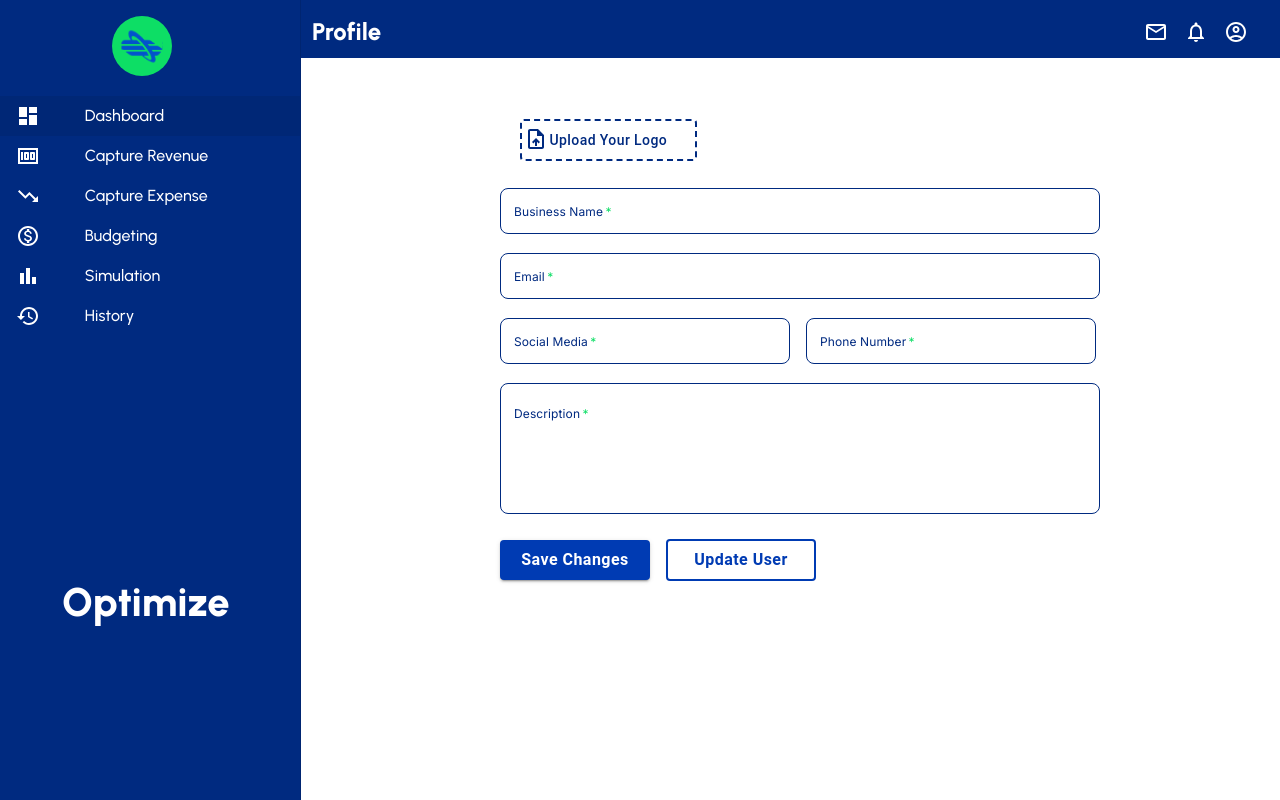
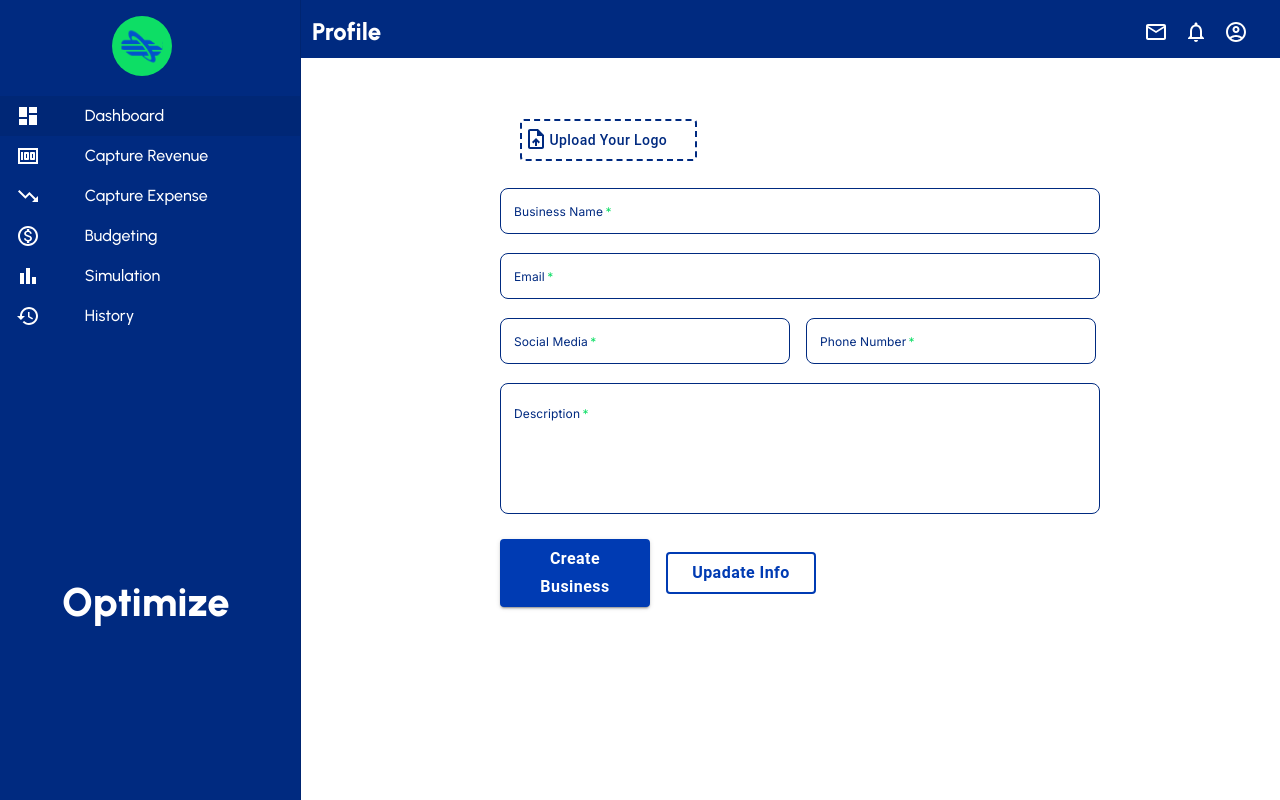
Before and after one commit to victoriaodemakin/Optitrack, a React (Create React App) app: page /Profile in a window 1280 px wide. Built offline with nearby package versions, Linux system fonts and the light colour scheme.

Commit message:
this is an update

```diff
--- a/src/pages/Dashboard.jsx
+++ b/src/pages/Dashboard.jsx
@@ -106,7 +106,7 @@ const Dashboard = () => {
         <WalletCard sx={{marginBottom:"1em",width:"340px"}}>
           <Typography variant="h5" sx={{color:"#002a80",fontWeight:"500"}}>Revenue</Typography>
           <div className="moneyconatiner" style={{display:"flex", justifyContent:"space-between",marginTop:".2em"}}>
-          <Typography variant="h6"  sx={{color:"#002a80",fontWeight:"600",fontSize:"2em"}}>{}</Typography>
+          <Typography variant="h6"  sx={{color:"#002a80",fontWeight:"600",fontSize:"2em"}}>120000</Typography>
          <div className='BoxColor' style={{  width: "24px",
   height: "24px",
   backgroundColor: "#4ED273",
@@ -123,7 +123,7 @@ const Dashboard = () => {
         <WalletCard sx={{marginBottom:"1em",width:"340px"}}>
         <Typography variant="h5" sx={{color:"#002a80",fontWeight:"700"}}>Expense</Typography>
           <div className="moneyconatiner" style={{display:"flex", justifyContent:"space-between",marginTop:".2em"}}>
-          <Typography variant="h6"  sx={{color:"#002a80",fontWeight:"800",fontSize:"2em"}}>50,000</Typography>
+          <Typography variant="h6"  sx={{color:"#002a80",fontWeight:"800",fontSize:"2em"}}>150,000</Typography>
          <div className='BoxColor' style={{  width: "24px",
   height: "24px",
   backgroundColor: "red",
@@ -140,7 +140,7 @@ const Dashboard = () => {
         <WalletCard sx={{marginBottom:"1em",width:"340px"}}>
         <Typography variant="h5" sx={{color:"#002a80",fontWeight:"700"}}>loss</Typography>
           <div className="moneyconatiner" style={{display:"flex", justifyContent:"space-between",marginTop:".2em"}}>
-          <Typography variant="h6"  sx={{color:"#002a80",fontWeight:"800",fontSize:"2em"}}>20000</Typography>
+          <Typography variant="h6"  sx={{color:"#002a80",fontWeight:"800",fontSize:"2em"}}>30000</Typography>
          <div className='BoxColor' style={{  width: "24px",
   height: "24px",
   backgroundColor: "red",
--- a/src/pages/Profile.jsx
+++ b/src/pages/Profile.jsx
@@ -343,14 +343,14 @@ console.log(inputValue)
                 sx={{ textTransform: "capitalize", fontWeight: "bold" }}
                 onClick={handleSaveChanges}
               >
-                Save Changes
+                Create Business
               </ContainedButton>
               <OutlineButton
                 variant="outlined"
                 sx={{ textTransform: "capitalize", fontWeight: "bold" }}
                 onClick={handleUpdateClick}
               >
-                Update User{" "}
+                Upadate Info{" "}
               </OutlineButton>
             </div>
           </div>
```
